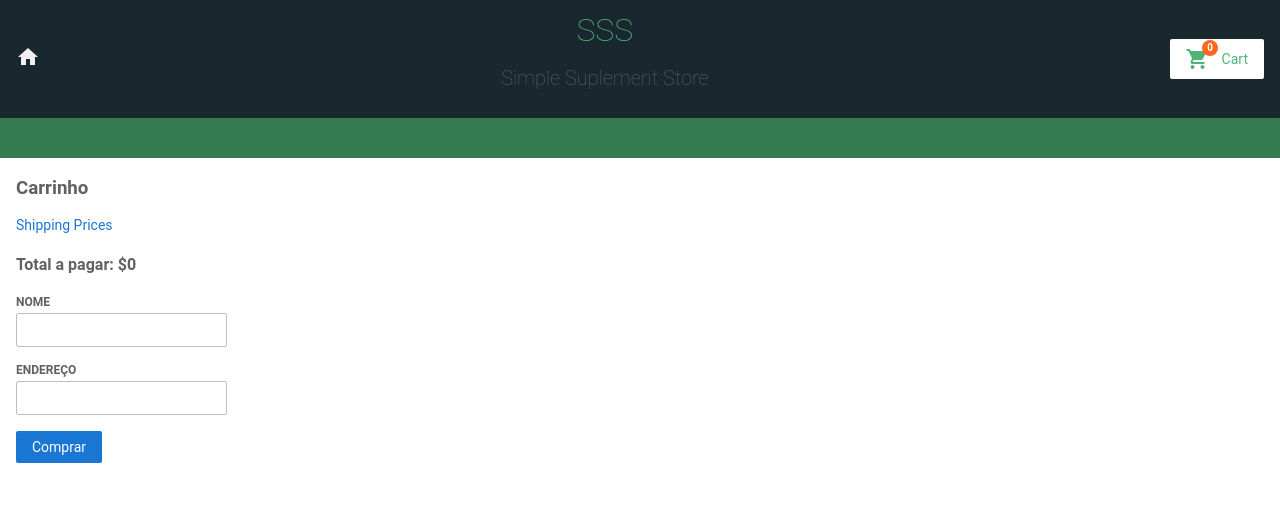
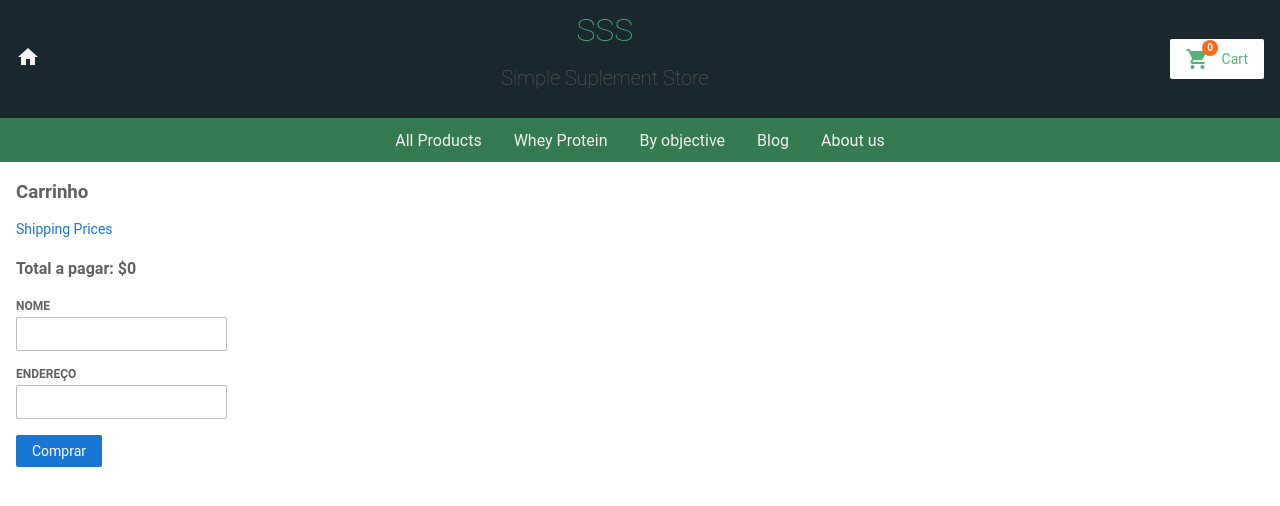
Before and after one commit to VictorPozzan/SSS--Simple-Supplements-Store-, an Angular app: page /cart in a window 1280 px wide. Shown: the top 506 px of the page. Built offline with nearby package versions, Linux system fonts and the light colour scheme.

Commit message:
nav bar with itens

```diff
--- a/src/app/app.component.css
+++ b/src/app/app.component.css
@@ -1,6 +1,3 @@
-
-
-
 /*
 Copyright Google LLC. All Rights Reserved.
 Use of this source code is governed by an MIT-style license that
--- a/src/app/header-nav/header-nav.component.css
+++ b/src/app/header-nav/header-nav.component.css
@@ -1,5 +1,20 @@
 .nav-root {
-  min-height: 40px;
-  width: 100%;
   background-color: #367a4f;
+  overflow: hidden;
+  text-align: center;
+  height: 44px;
+  display: flex;
+  align-items: center;
+  justify-content: center;
 }
+
+.nav-root a {
+  color: #f2f2f2;
+  padding: 14px 16px;
+  font-size: 16px;
+}
+
+.nav-root a:hover {
+  background-color: #04aa6d;
+  color: white;
+}
--- a/src/app/header-nav/header-nav.component.html
+++ b/src/app/header-nav/header-nav.component.html
@@ -1 +1,7 @@
-<div class="nav-root"></div>
+<div class="nav-root">
+  <a>All Products</a>
+  <a>Whey Protein</a>
+  <a>By objective</a>
+  <a>Blog</a>
+  <a>About us</a>
+</div>
```
